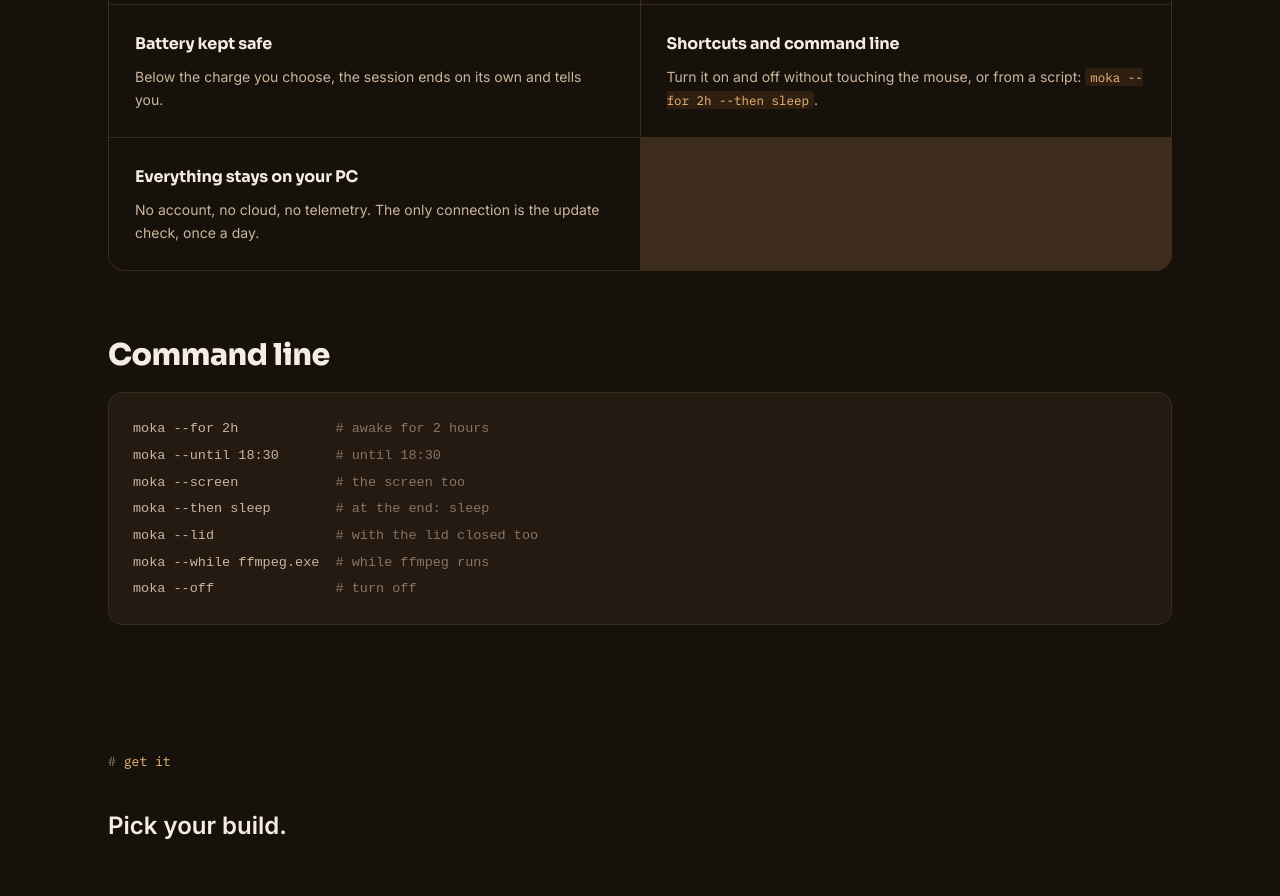
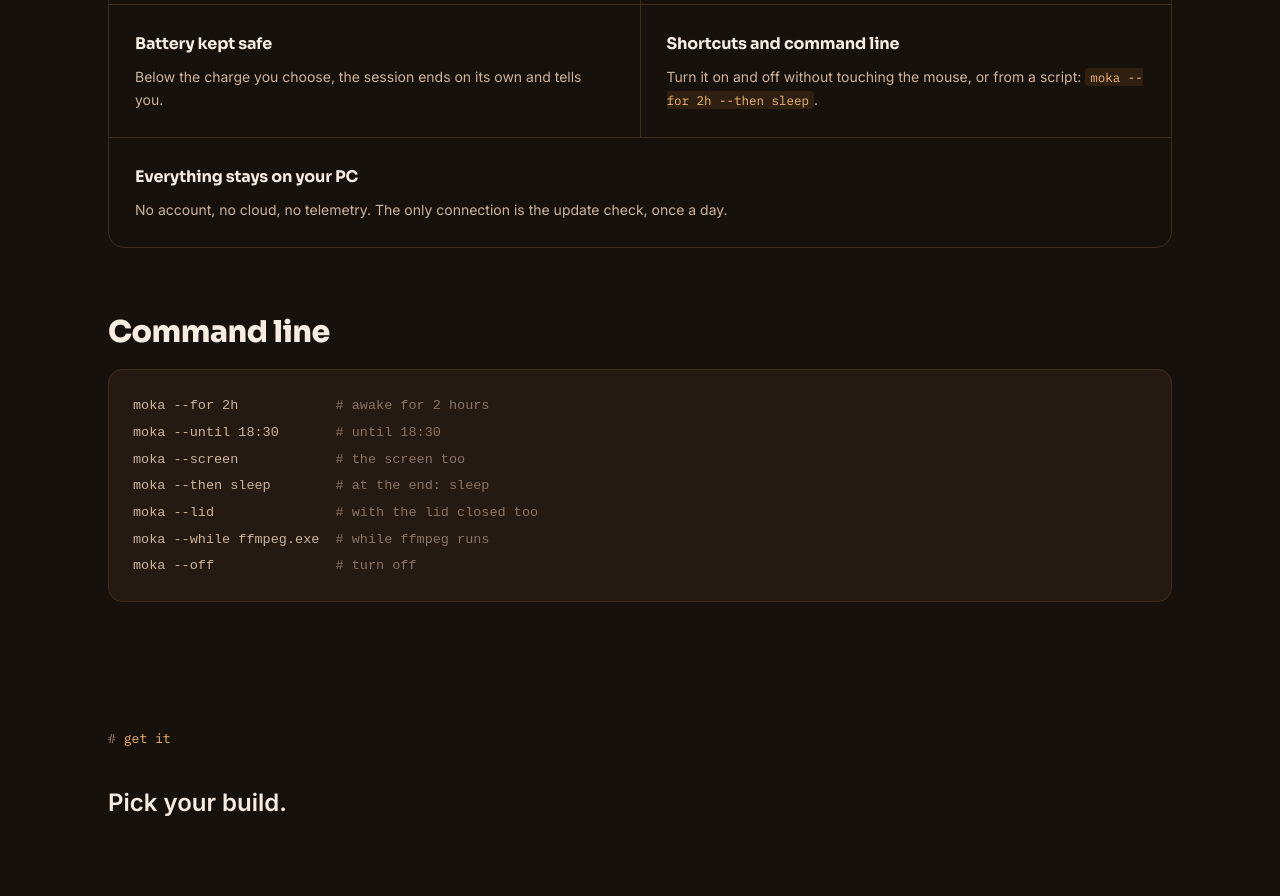
Before and after one commit to TarducciM/Moka, a website: page site/index.html in a window 1280 px wide. Shown: the part 1940-2836 px from the top of the page. Drawn offline with Linux system fonts and the light colour scheme; no server answers.

Commit message:
Sito: l'ultima voce delle funzioni non resta più sola in riga (#3)
Ieri è arrivata la nona voce ("Perché non dorme?"): con un numero
dispari su una griglia a 2 colonne l'ultima cella restava sola, con un
riquadro vuoto accanto. :nth-child(odd) sull'ultimo elemento la
estende su tutta la riga solo quando serve, e torna trasparente se il
conteggio ridiventa pari in futuro.

```diff
--- a/site/style.css
+++ b/site/style.css
@@ -239,6 +239,14 @@
   flex-direction: column;
   gap: 8px;
 }
+/* Con un numero dispari di voci l'ultima resterebbe sola in riga, con una
+   cella vuota accanto — capita ogni volta che se ne aggiunge/toglie una
+   senza pensare alla griglia a 2 colonne. :nth-child(odd) la individua da
+   sola: si estende su tutta la riga solo quando è davvero l'ultima E dispari,
+   e torna a comportarsi come le altre se il conteggio ridiventa pari. */
+.feature-list li:last-child:nth-child(odd) {
+  grid-column: 1 / -1;
+}
 .feature-list li strong {
   font-family: var(--display);
   font-size: 16px;
```
